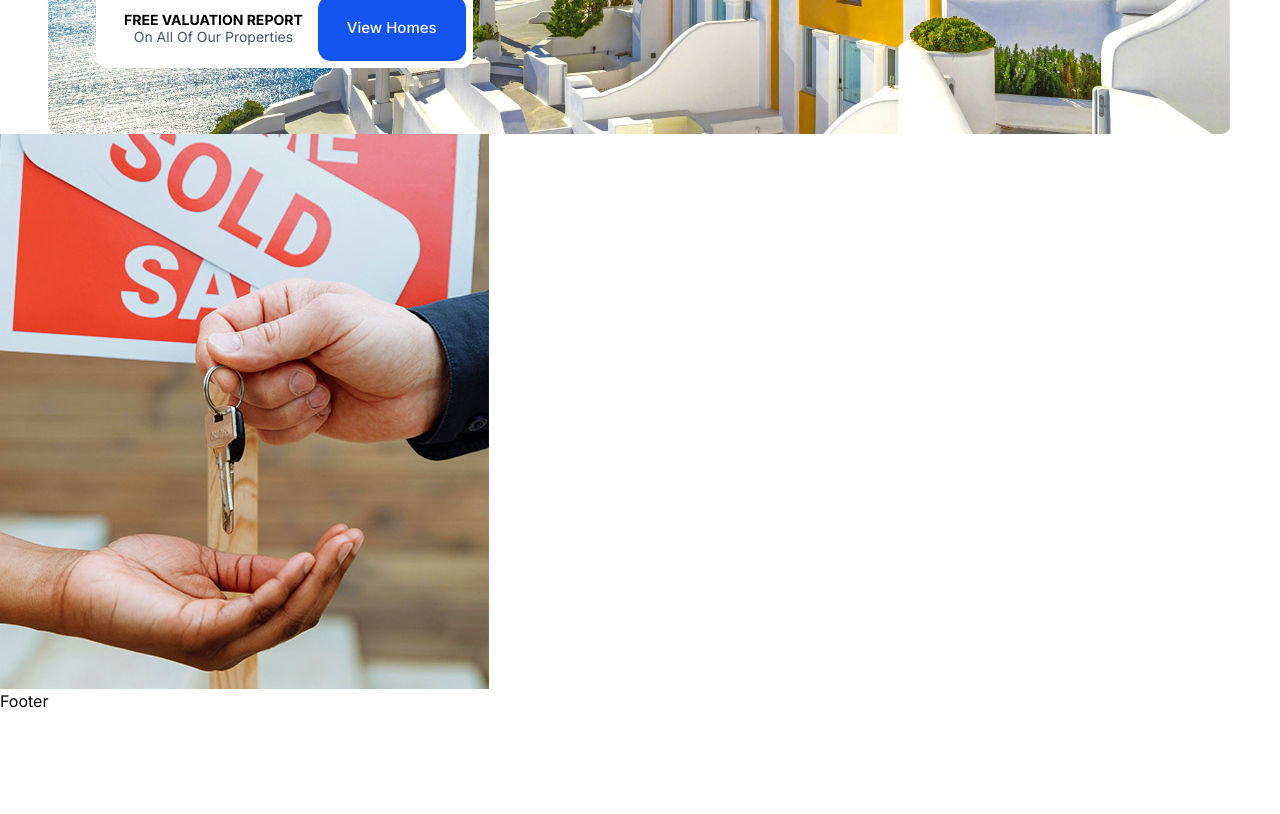
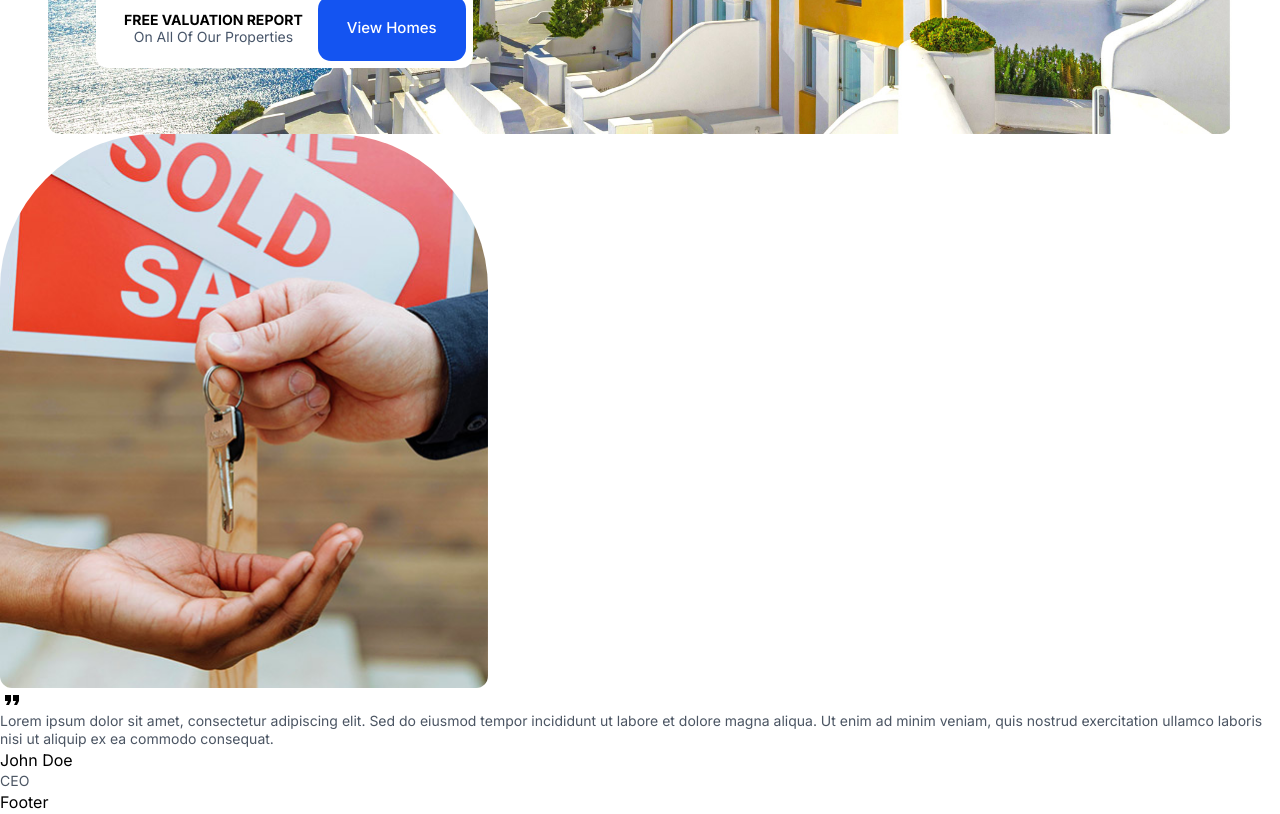
Before and after one commit to kgothatsontsane/homestead, a React (Vite) app in the folder frontend/: page / in a window 1280 px wide. Shown: the part 620-1434 px from the top of the page. Before the commit the page ends 1333 px from the top, so only its background shows below. Built offline with nearby package versions, Linux system fonts and the light colour scheme; a web font is replaced by a local one.

Commit message:
DevTrack: Files: About.jsx, tailwind.config.js, index.css. [home-about-section]  | Changes in: About.jsx; tailwind.config.js; index.css

```diff
--- a/frontend/src/components/About.jsx
+++ b/frontend/src/components/About.jsx
@@ -1,12 +1,25 @@
 import React from 'react'
 import aboutImg from "../assets/about.jpg"
+import { MdFormatQuote } from 'react-icons/md'
 
 const About = () => {
   return (
     <section>
         <div>
             <div>
-                <img src={aboutImg} alt="About Us" />
+                <img src={aboutImg} alt="About Us" className='rounded-xl rounded-t-[155px] w-[488px]'/>
+                <div>
+                    <span>
+                        <MdFormatQuote className='text-2xl'/>
+                        <span>
+                            <p>
+                                Lorem ipsum dolor sit amet, consectetur adipiscing elit. Sed do eiusmod tempor incididunt ut labore et dolore magna aliqua. Ut enim ad minim veniam, quis nostrud exercitation ullamco laboris nisi ut aliquip ex ea commodo consequat.
+                            </p>
+                                <h3>John Doe</h3>
+                                <p>CEO</p>
+                        </span>
+                    </span>
+                </div>
             </div>
         </div>
     </section>
--- a/frontend/src/index.css
+++ b/frontend/src/index.css
@@ -59,7 +59,7 @@ font-ace {
   }
 
   p {
-    @apply leading-[1.3] text-[14px] text-gray-300;
+    @apply leading-[1.3] text-[14px] text-gray-600;
   }
 }
 
```
